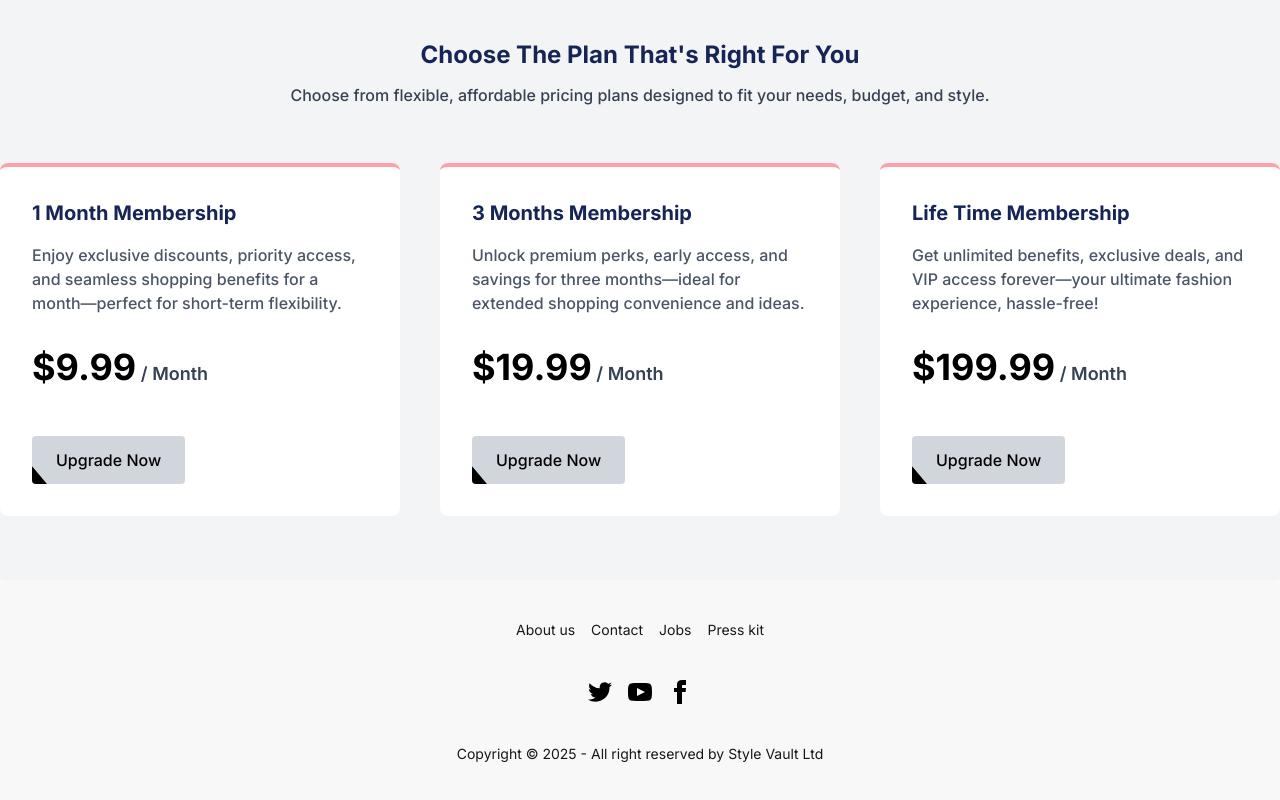
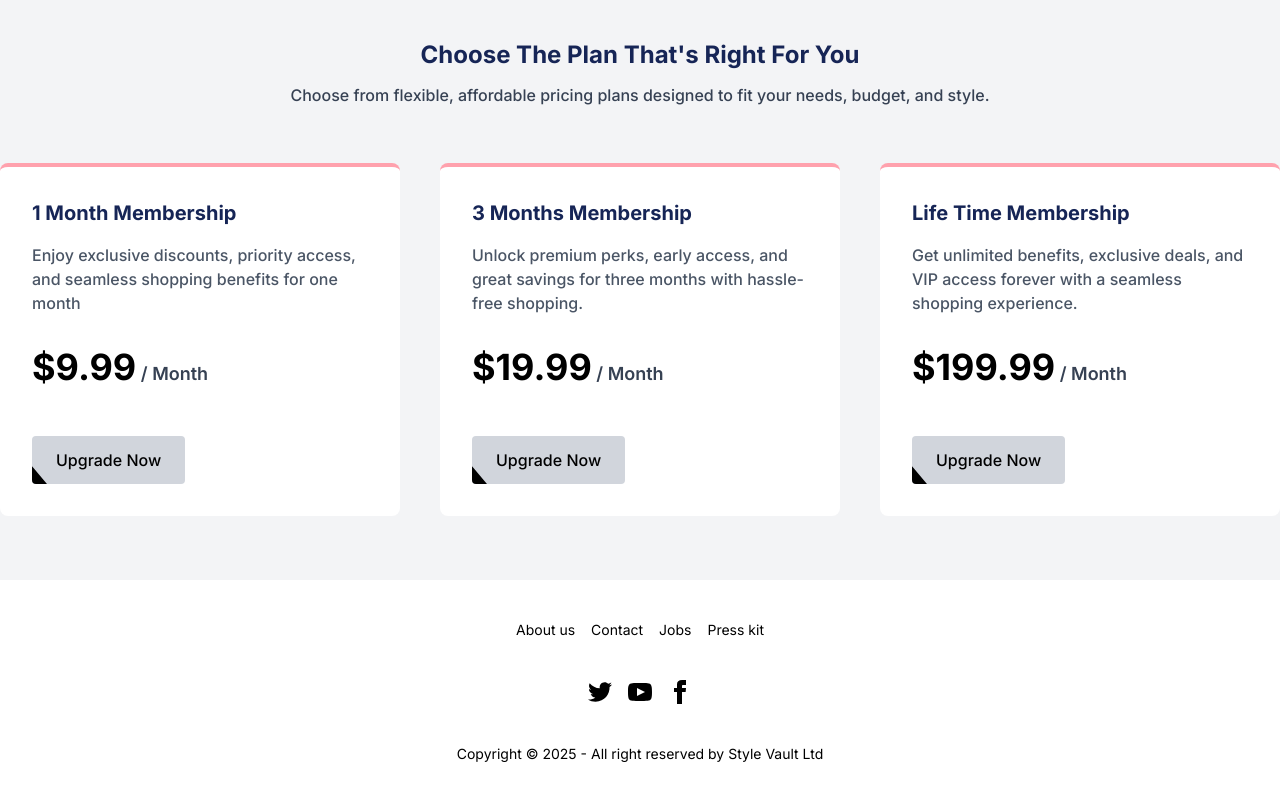
Before and after one commit to MasrulSakib/Style-Vault-Nextjs, a Next.js app: page / in a window 1280 px wide. Shown: the part 4105-4905 px from the top of the page. Built offline with nearby package versions, Linux system fonts and the light colour scheme.

Commit message:
minor bug fixed

```diff
--- a/app/components/Home/Footer/Footer.tsx
+++ b/app/components/Home/Footer/Footer.tsx
@@ -3,7 +3,7 @@ import React from 'react'
 
 const Footer = () => {
     return (
-        <footer className="footer footer-horizontal footer-center bg-base-200 text-base-content rounded p-10">
+        <footer className="footer footer-horizontal footer-center bg-white rounded p-10 text-black">
             <nav className="grid grid-flow-col gap-4">
                 <Link href='#' className="link link-hover">About us</Link>
                 <Link href='#' className="link link-hover">Contact</Link>
--- a/app/components/Home/Pricing/PriceCard.tsx
+++ b/app/components/Home/Pricing/PriceCard.tsx
@@ -10,7 +10,7 @@ type Props = {
 
 const PriceCard = ({ time, price, description }: Props) => {
     return (
-        <div className='bg-white rounded-lg p-8 relative border-t-4 border-rose-300'>
+        <div className='bg-white rounded-lg p-8 relative border-t-4 border-rose-300 min-h-full'>
             <h1 className='text-blue-950 text-xl font-bold'>
                 {time}
             </h1>
@@ -22,7 +22,7 @@ const PriceCard = ({ time, price, description }: Props) => {
                     <span className='text-4xl font-bold text-black'>${price}</span> / Month
                 </div>
             </div>
-            <div className='mt-12'>
+            <div className='mt-12 flex-grow'>
                 <Link href="#" className="relative inline-flex items-center justify-start px-6 py-3 overflow-hidden font-medium transition-all bg-gray-300 rounded hover:bg-gray-300 group">
                     <span className="w-48 h-48 rounded rotate-[-40deg] bg-black absolute bottom-0 left-0 -translate-x-full ease-out duration-500 transition-all translate-y-full mb-9 ml-9 group-hover:ml-0 group-hover:mb-32 group-hover:translate-x-0"></span>
                     <span className="relative w-full text-left text-black transition-colors duration-300 ease-in-out group-hover:text-white">Upgrade Now</span>
--- a/app/components/Home/Pricing/Pricing.tsx
+++ b/app/components/Home/Pricing/Pricing.tsx
@@ -16,8 +16,7 @@ const Pricing = () => {
                     >
                         <PriceCard time='1 Month Membership'
                             price='9.99'
-                            description='Enjoy exclusive discounts, priority access, and seamless
-                             shopping benefits for a month—perfect for short-term flexibility.'
+                            description='Enjoy exclusive discounts, priority access, and seamless shopping benefits for one month'
                         />
                     </div>
                     <div
@@ -27,8 +26,7 @@ const Pricing = () => {
                     >
                         <PriceCard time='3 Months Membership'
                             price='19.99'
-                            description='Unlock premium perks, early access, and savings for
-                             three months—ideal for extended shopping convenience and ideas.'
+                            description='Unlock premium perks, early access, and great savings for three months with hassle-free shopping.'
                         />
                     </div>
                     <div
@@ -38,8 +36,7 @@ const Pricing = () => {
                     >
                         <PriceCard time='Life Time Membership'
                             price='199.99'
-                            description='Get unlimited benefits, exclusive deals, and VIP access
-                             forever—your ultimate fashion experience, hassle-free!'
+                            description='Get unlimited benefits, exclusive deals, and VIP access forever with a seamless shopping experience.'
                         />
                     </div>
                 </div>
--- a/app/globals.css
+++ b/app/globals.css
@@ -1,2 +1,6 @@
 @import "tailwindcss";
 @plugin "daisyui";
+
+body {
+    @apply bg-white;
+}
--- a/app/layout.tsx
+++ b/app/layout.tsx
@@ -22,7 +22,7 @@ export default function RootLayout({
   return (
     <html lang="en">
       <body
-        className={`${font.className} antialiased`}
+        className={`${font.className} antialiased bg-white`}
       >
         <ResponsiveNav></ResponsiveNav>
         {children}
```
Also changed, not shown: 1 other file (tests, documents, lock files or other folders).
